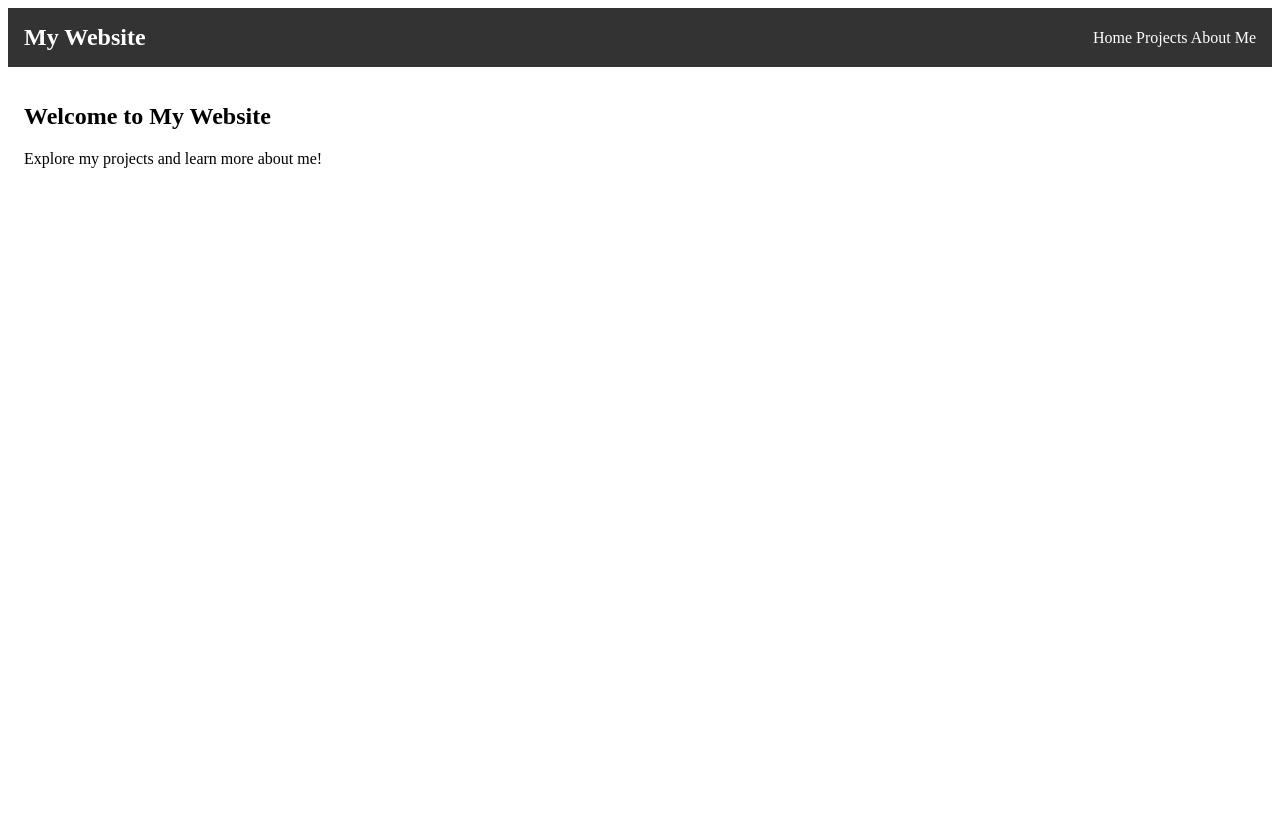
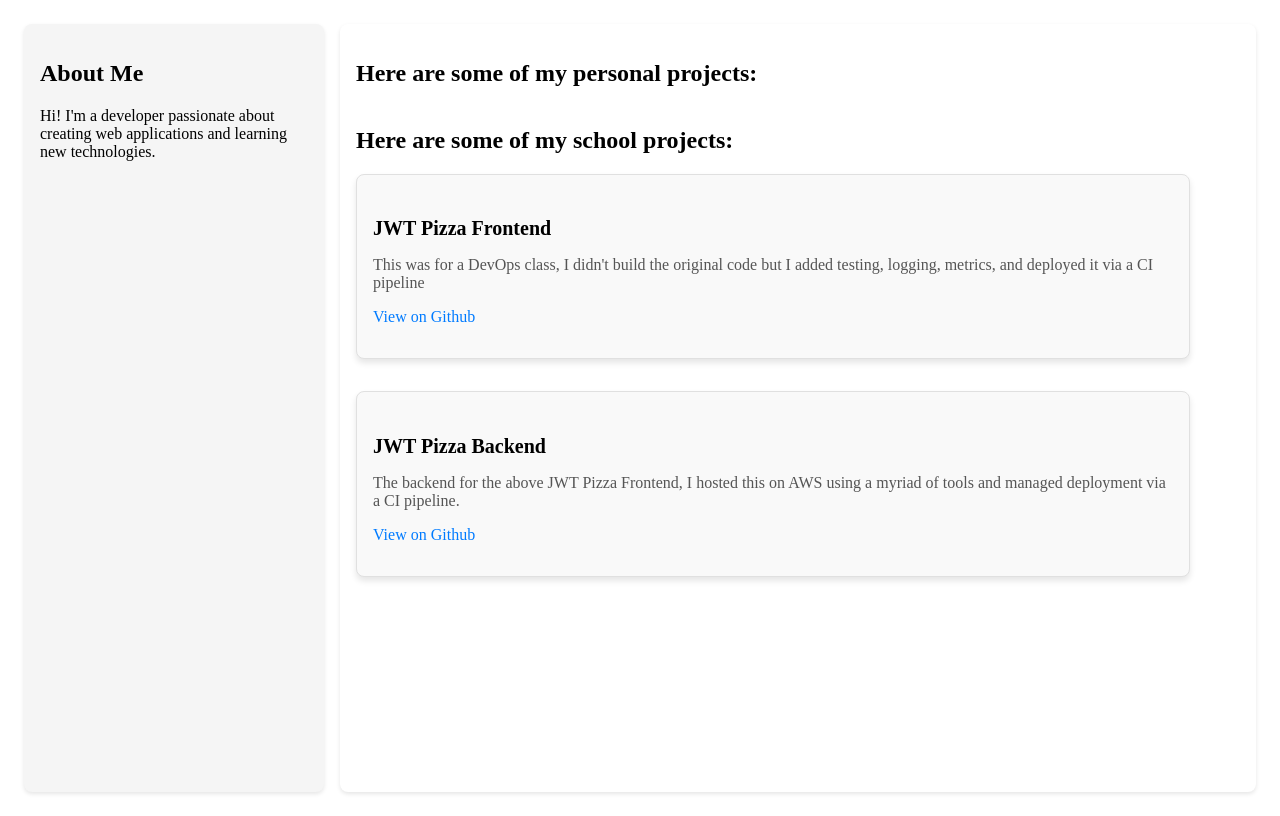
Before and after one commit to Bentalizac/personal_site, a React (Vite) app: page / in a window 1280 px wide. Built offline with nearby package versions, Linux system fonts and the light colour scheme.

Commit message:
Added CSS styling to projects list

```diff
--- /dev/null
+++ b/src/App.css
@@ -0,0 +1,49 @@
+.container {
+    display: grid;
+    grid-template-columns: 300px 1fr; /* Sidebar and main content */
+    gap: 1rem;
+    height: 100vh; /* Full viewport height */
+    padding: 1rem;
+    box-sizing: border-box; /* Include padding in dimensions */
+  }
+
+.sidebar {
+  background-color: #f5f5f5;
+  padding: 1rem;
+  border-radius: 8px;
+  box-shadow: 0 2px 4px rgba(0, 0, 0, 0.1);
+}
+
+.main {
+    display: flex;
+    flex-direction: column; /* Stack content vertically */
+    align-items: flex-start; /* Align items to the left */
+    padding: 1rem;
+    background-color: #ffffff;
+    border-radius: 8px;
+    box-shadow: 0 2px 4px rgba(0, 0, 0, 0.1);
+  }
+
+.projectList {
+    display: flex; /* Use flexbox for consistent alignment */
+    flex-direction: column; /* Stack items vertically */
+    gap: 1rem; /* Space between project items */
+    padding: 0;
+    margin: 0;
+    list-style: none; /* Remove default list styling */
+  }
+
+/* Media Query for Small Screens */
+@media (max-width: 768px) {
+  .container {
+    grid-template-columns: 1fr; /* Single-column layout */
+  }
+
+  .sidebar {
+    order: 1; /* Sidebar appears first */
+  }
+
+  .main {
+    order: 2; /* Main content appears second */
+  }
+}
--- a/src/App.tsx
+++ b/src/App.tsx
@@ -1,21 +1,21 @@
 import React from 'react';
 import Navbar from './components/navbar/NavBar';
-import HomePage from './pages/HomePage';
+import Home from './pages/Home';
 import { Routes, Route } from 'react-router-dom';
-import ProjectsPage from './pages/ProjectsPage';
-import AboutPage from './pages/AboutPage';
+import Projects from './pages/Projects';
+import About from './pages/About';
+import './App.css';
 
 const App: React.FC = () => {
   return (
-    <div>
-      <Navbar />
-      <main style={{ padding: '1rem' }}>
-        <Routes>
-            <Route path="/" element={<HomePage />} />
-            <Route path="/projects" element={<ProjectsPage />} />
-            <Route path="/about" element={<AboutPage />} />
-        </Routes>
-      </main>
+    <div className='container'>
+        <aside className='sidebar'>
+            <About />
+        </aside>
+        <main className='main'>
+            <Projects />
+        </main>
+
     </div>
   );
 };
--- a/src/components/navbar/NavBar.tsx
+++ b/src/components/navbar/NavBar.tsx
@@ -28,7 +28,7 @@ const styles = {
     },
     links: {
       display: 'flex',
-      gap: '2rem',
+      gap: '1rem',
     },
     link: {
       color: '#fff',
--- /dev/null
+++ b/src/components/projectItem/ProjectItem.css
@@ -0,0 +1,32 @@
+
+
+.projectItem {
+    background-color: #f9f9f9; /* Light background for the box */
+    border: 1px solid #e0e0e0; /* Subtle border for separation */
+    border-radius: 8px; /* Rounded corners */
+    box-shadow: 0 4px 6px rgba(0, 0, 0, 0.1); /* Shadow for depth */
+    padding: 1rem; /* Inner padding */
+    max-width: 800px; /* Constrain the width */
+    margin: 0 auto; /* Center align items horizontally */
+  }
+
+  .projectTitle {
+    font-size: 1.25rem;
+    font-weight: bold;
+    margin-bottom: 0.5rem;
+  }
+
+  .description {
+    margin-bottom: 0.5rem;
+    color: #555;
+  }
+
+  .projectLinks a {
+    text-decoration: none;
+    color: #007BFF; /* Link color */
+    transition: color 0.2s ease;
+  }
+
+  .projectLinks a:hover {
+    color: #0056b3; /* Darker link color on hover */
+  }
--- a/src/components/projectItem/ProjectItem.tsx
+++ b/src/components/projectItem/ProjectItem.tsx
@@ -1,6 +1,6 @@
 import React, { JSX } from "react";
 import { Project } from "../../config/projects";
-
+import "./ProjectItem.css"
 interface ProjectItemProps {
     project: Project;
   }
@@ -9,7 +9,7 @@ const ProjectItem: React.FC<ProjectItemProps> = ({ project }) => {
 
     const github_link = (): JSX.Element | null => {
         return project.github_link ? (
-            <p>
+            <p className="projectLinks">
                 <a href={project.github_link} target="_blank" rel="noopener noreferrer">
                     View on Github
                 </a>
@@ -19,7 +19,7 @@ const ProjectItem: React.FC<ProjectItemProps> = ({ project }) => {
 
     const deployed_link = (): JSX.Element | null => {
         return project.active && project.deployed_link ? (
-            <p>
+            <p className="projectLinks">
                 <a href={project.deployed_link} target="_blank" rel="noopener noreferrer">
                     View Deployed Project
                 </a>
@@ -28,9 +28,9 @@ const ProjectItem: React.FC<ProjectItemProps> = ({ project }) => {
     }
 
     return (
-        <li key={project.id} style={{ marginBottom: '1rem' }}>
-            <h3>{project.name}</h3>
-            <p>{project.description}</p>
+        <li className="projectItem" key={project.id} style={{ marginBottom: '1rem' }}>
+            <h4 className="projectTitle"> {project.name}</h4>
+            <p className="description"> {project.description}</p>
             {github_link()}
             {deployed_link()}
         </li>
--- a/src/pages/AboutPage.tsx
+++ b/src/pages/About.tsx
@@ -1,6 +1,6 @@
 import React from 'react';
 
-const AboutPage: React.FC = () => {
+const About: React.FC = () => {
   return (
     <div>
       <h2>About Me</h2>
@@ -9,4 +9,4 @@ const AboutPage: React.FC = () => {
   );
 };
 
-export default AboutPage;
+export default About;
--- a/src/pages/HomePage.tsx
+++ b/src/pages/Home.tsx
@@ -1,6 +1,6 @@
 import React from 'react';
 
-const HomePage: React.FC = () => {
+const Home: React.FC = () => {
   return (
     <div>
       <h2>Welcome to My Website</h2>
@@ -9,4 +9,4 @@ const HomePage: React.FC = () => {
   );
 };
 
-export default HomePage;
+export default Home;
--- a/src/pages/ProjectsPage.tsx
+++ b/src/pages/Projects.tsx
@@ -1,15 +1,16 @@
 import React from 'react';
 import { personal_projects, school_projects } from '../config/projects';
 import ProjectItem from '../components/projectItem/ProjectItem';
+import '../App.css';
 
-const ProjectsPage: React.FC = () => {
+const Projects: React.FC = () => {
 
     return (
         <div>
             <h2>
                 Here are some of my personal projects:
             </h2>
-            <ul>
+            <ul className='projectList'>
                 {personal_projects.map((project) => (
                     <ProjectItem key={project.id} project={project} />
                 ))}
@@ -17,7 +18,7 @@ const ProjectsPage: React.FC = () => {
             <h2>
                 Here are some of my school projects:
             </h2>
-            <ul>
+            <ul className='projectList'>
                 {school_projects.map((project) => (
                     <ProjectItem key={project.id} project={project} />
                 ))}
@@ -26,4 +27,4 @@ const ProjectsPage: React.FC = () => {
     )
 }
 
-export default ProjectsPage
+export default Projects
```
Also changed, not shown: 4 other files (tests, documents, lock files or other folders).
